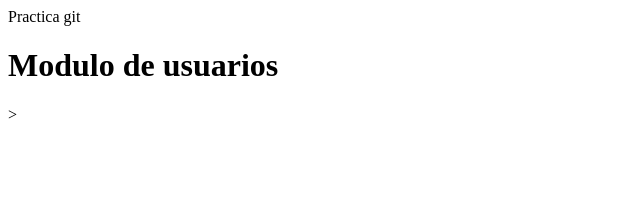
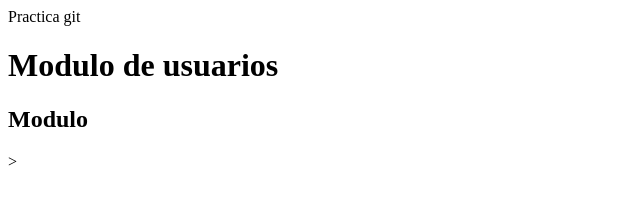
Before and after one commit to Cristiangpbf/Correccion-Examen-Progra_Avanzada, a plain HTML site: page index.html in a window 1280 px wide. Shown: the whole page, without its empty margins (0-640 px from the left). Drawn offline with Linux system fonts and the light colour scheme.

Commit message:
#1 Titulo del modulo

```diff
--- a/index.html
+++ b/index.html
@@ -3,5 +3,6 @@
     <head>Practica git</head>
     <body>
         <h1>Modulo de usuarios</h1>
+        <h2>Modulo</h2>
     </body>
 </html>>
```
